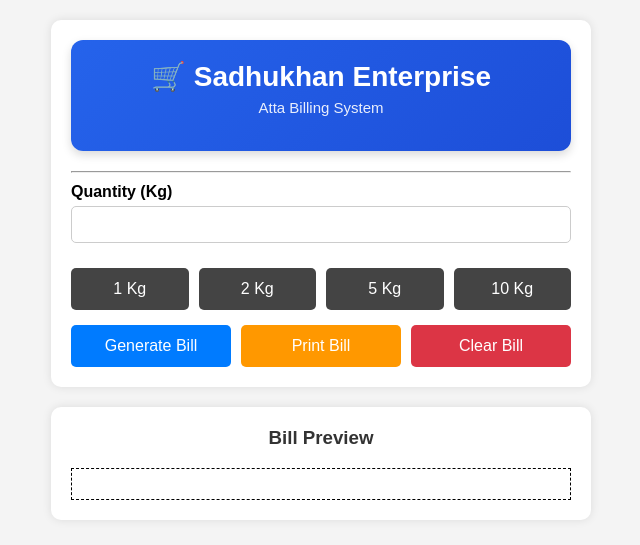
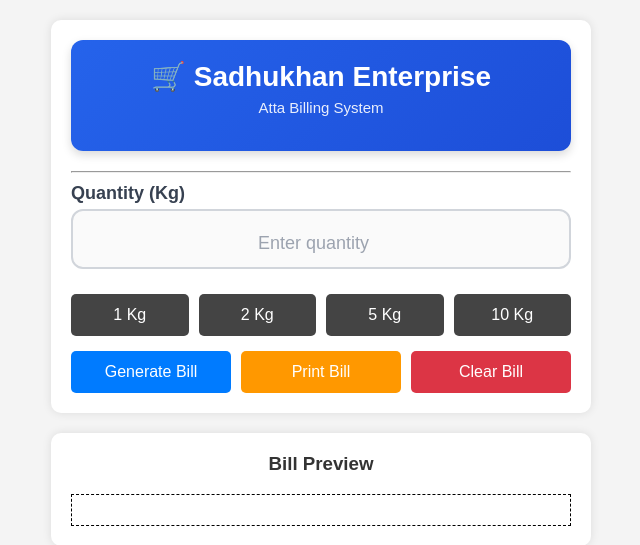
Before and after one commit to PANKAJ-SADHUKHAN/atta-shop-billing, a Flask app: page /billing in a window 1280 px wide. Shown: the top 545 px of the page, without its empty margins (319-959 px from the left). Run offline with Flask 3, Linux system fonts and the light colour scheme; the visitor is signed in with stand-in values (Sample User, id 1); some libraries are stand-ins or nearby versions.

Commit message:
Enhance quantity input styling and functionality

```diff
--- a/templates/atta.html
+++ b/templates/atta.html
@@ -66,7 +66,59 @@ body{
 h3{
     text-align:center;
 }
+.qty-label{
 
+    font-size:18px;
+
+    font-weight:bold;
+
+    color:#374151;
+
+}
+
+.qty-input{
+
+    width:100%;
+
+    height:60px;
+
+    font-size:30px;
+
+    font-weight:bold;
+
+    text-align:center;
+
+    border:2px solid #d1d5db;
+
+    border-radius:12px;
+
+    outline:none;
+
+    transition:.25s;
+
+    background:#fafafa;
+
+}
+
+.qty-input:focus{
+
+    border-color:#2563eb;
+
+    box-shadow:0 0 10px rgba(37,99,235,.25);
+
+    background:white;
+
+}
+
+.qty-input::placeholder{
+
+    font-size:18px;
+
+    font-weight:normal;
+
+    color:#9ca3af;
+
+}
 label{
     font-weight:bold;
     display:block;
@@ -221,8 +273,14 @@ button{
 </div>
 <hr>
 
-<label>Quantity (Kg)</label>
-<input type="number" id="qty" step="0.1">
+<label class="qty-label">Quantity (Kg)</label>
+<input
+    type="number"
+    id="qty"
+    step="0.1"
+    inputmode="decimal"
+    class="qty-input"
+    placeholder="Enter quantity">
 
 <div class="quick-buttons">
 <button onclick="setQty(1)">1 Kg</button>
```
